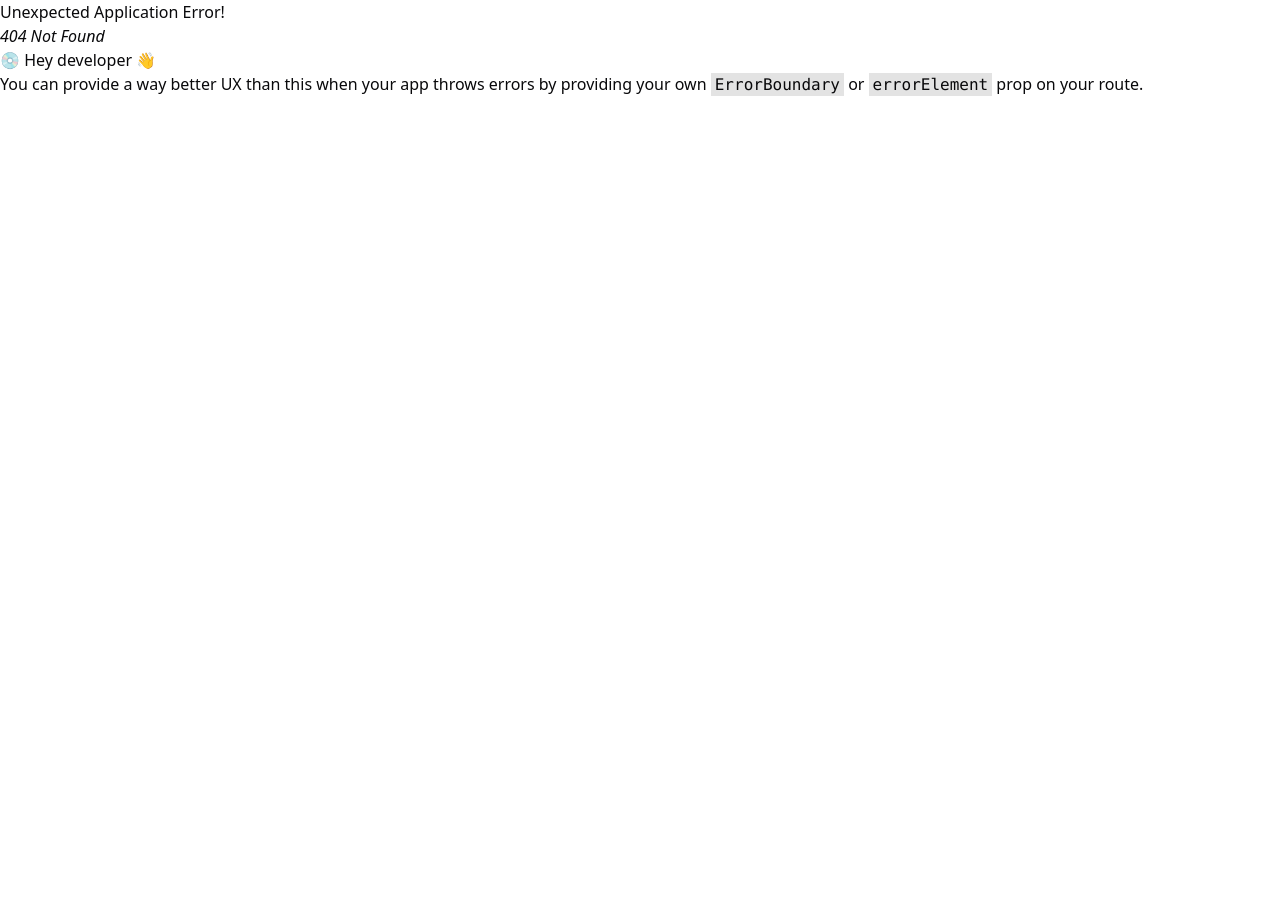
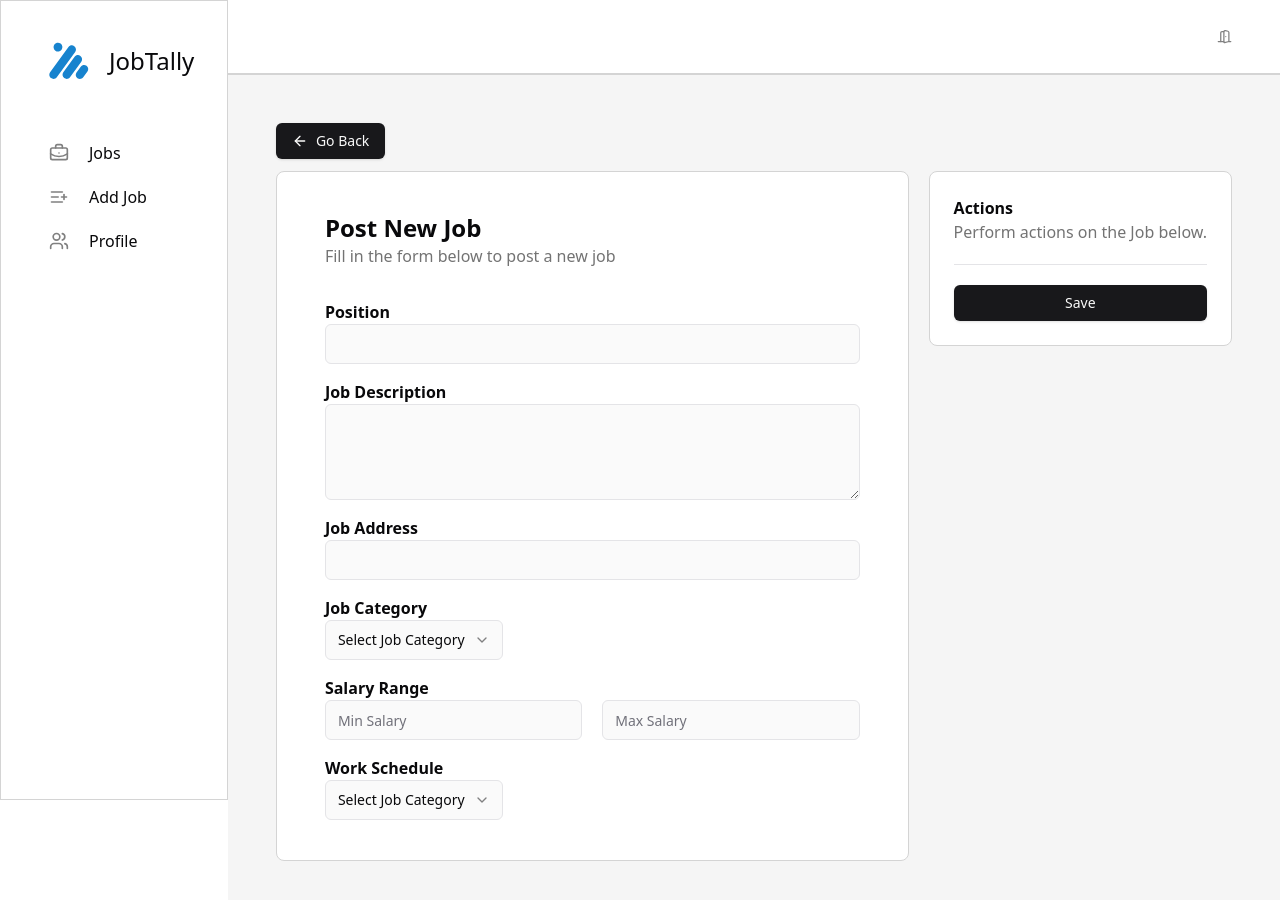
Before and after one commit to riomar0001/bayaw-jobs, a React (Vite) app in the folder frontend/: page /employer/add-job in a window 1280 px wide. Before the commit this address had no page. Shown: the top 900 px of the page. Before the commit the page ends 800 px from the top, so only its background shows below. Built offline with nearby package versions, Linux system fonts and the light colour scheme.

Commit message:
Add add job page on employers

```diff
--- a/frontend/src/App.tsx
+++ b/frontend/src/App.tsx
@@ -12,6 +12,7 @@ import Login from "./pages/Login"
 import EditProfile from "./pages/applicant/EditProfile";
 import EmployerLayout from "./layouts/EmployerLayout";
 import Dashboard from "./pages/employer/Dashboard";
+import AddJob from "./pages/employer/AddJob";
 
 
 const router = createBrowserRouter(
@@ -27,6 +28,7 @@ const router = createBrowserRouter(
 
             <Route element={<EmployerLayout />}>
                 <Route path="/employer/dashboard" element={<Dashboard/>} />
+                <Route path="/employer/add-job" element={<AddJob/>} />
             </Route>
         </>
 
--- a/frontend/src/components/customs/employer/Sidebar.tsx
+++ b/frontend/src/components/customs/employer/Sidebar.tsx
@@ -1,5 +1,6 @@
 import { logos } from "@/constants"
 import { BriefcaseBusiness, ListPlus, Users } from "lucide-react"
+import { Link } from "react-router-dom"
 
 const Sidebar = () => {
     return (
@@ -10,15 +11,19 @@ const Sidebar = () => {
                 <h1 className="text-2xl font-medium">JobTally</h1>
             </div>
 
+            <Link to={"/employer/dashboard"}>
                 <div className="flex items-center space-x-5 hover:underline cursor-pointer">
                     <BriefcaseBusiness size={20} color="gray" />
                     <h1>Jobs</h1>
                 </div>
+            </Link>
 
+            <Link to={"/employer/add-job"}>
                 <div className="flex items-center space-x-5 hover:underline cursor-pointer">
                     <ListPlus size={20} color="gray" />
                     <h1>Add Job</h1>
                 </div>
+            </Link>
 
             <div className="flex items-center space-x-5 hover:underline cursor-pointer">
                 <Users size={20} color="gray" />
--- a/frontend/src/components/customs/employer/cards/JobCard.tsx
+++ b/frontend/src/components/customs/employer/cards/JobCard.tsx
@@ -8,7 +8,7 @@ const JobCard = ({ position, description, address, category, minSalary, maxSalar
             <h1 className="text-2xl font-bold">{position} </h1>
             <h1 className="text-base font-light text-gray-800">{description} </h1>
 
-            <div className="mt-6 font-thin">
+            <div className="mt-6 font-thin text-sm">
                 <div className="flex items-center gap-x-3">
                     <MapPin size={15} />
                     <h1>{address} </h1>
--- /dev/null
+++ b/frontend/src/pages/employer/AddJob.tsx
@@ -0,0 +1,89 @@
+import { Button } from "@/components/ui/button"
+import { Input } from "@/components/ui/input"
+import { Select, SelectContent, SelectItem, SelectTrigger, SelectValue } from "@/components/ui/select"
+import { Textarea } from "@/components/ui/textarea"
+import { ArrowLeft } from "lucide-react"
+
+const AddJob = () => {
+    return (
+        <div className="p-12">
+            <Button className="mb-3" onClick={() => window.history.back()}>
+                <ArrowLeft size={15} />
+                Go Back
+            </Button>
+
+            <div className="flex gap-x-5">
+                <section className="flex-1">
+                    <div className="bg-white border border-neutral-300 rounded-lg w-full px-12 py-10">
+                        <div className="mb-8">
+                            <h1 className="text-2xl font-bold">Post New Job</h1>
+                            <h1 className="text-base font-normal text-neutral-500">Fill in the form below to post a new job</h1>
+                        </div>
+
+                        <div className="mt-4">
+                            <h1 className="font-semibold">Position</h1>
+                            <Input className="shadow-none h-10 bg-neutral-100/50" />
+                        </div>
+
+                        <div className="mt-4">
+                            <h1 className="font-semibold">Job Description</h1>
+                            <Textarea className="shadow-none h-24 bg-neutral-100/50" />
+                        </div>
+
+                        <div className="mt-4">
+                            <h1 className="font-semibold">Job Address</h1>
+                            <Input className="shadow-none h-10 bg-neutral-100/50" />
+                        </div>
+
+                        <div className="mt-4">
+                            <h1 className="font-semibold">Job Category</h1>
+                            <Select>
+                                <SelectTrigger className="shadow-none w-1/3 h-10 bg-neutral-100/50">
+                                    <SelectValue placeholder="Select Job Category" />
+                                </SelectTrigger>
+                                <SelectContent>
+                                    <SelectItem value="light">Part-Time</SelectItem>
+                                    <SelectItem value="dark">Full-Time</SelectItem>
+                                </SelectContent>
+                            </Select>
+                        </div>
+
+                        <div className="mt-4">
+                            <h1 className="font-semibold">Salary Range</h1>
+                            <div className="flex gap-x-5">
+                                <Input className="shadow-none h-10 bg-neutral-100/50" placeholder="Min Salary" />
+                                <Input className="shadow-none h-10 bg-neutral-100/50" placeholder="Max Salary" />
+                            </div>
+                        </div>
+
+                        <div className="mt-4">
+                            <h1 className="font-semibold">Work Schedule</h1>
+                            <Select>
+                                <SelectTrigger className="shadow-none w-1/3 h-10 bg-neutral-100/50">
+                                    <SelectValue placeholder="Select Job Category" />
+                                </SelectTrigger>
+                                <SelectContent>
+                                    <SelectItem value="light">Remote</SelectItem>
+                                    <SelectItem value="dark">On-Site</SelectItem>
+                                </SelectContent>
+                            </Select>
+                        </div>
+                    </div>
+                </section>
+
+                <section className="">
+                    <div className="bg-white border border-neutral-300 rounded-lg p-6">
+                        <h1 className="font-semibold">Actions</h1>
+                        <h1 className="font-light text-neutral-500">Perform actions on the Job below.</h1>
+                        <hr className="my-5" />
+                        <Button className="w-full">Save</Button>
+                    </div>
+                </section>
+
+            </div>
+
+        </div>
+    )
+}
+
+export default AddJob
```
Lines whose indentation alone changed are shown as unchanged.
